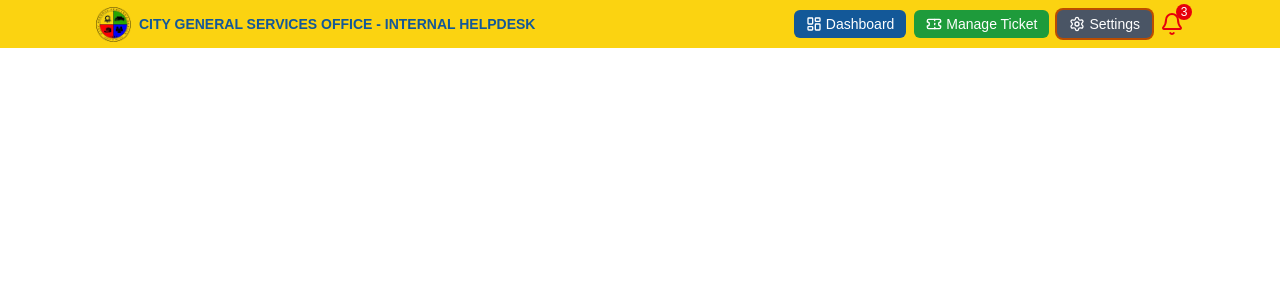
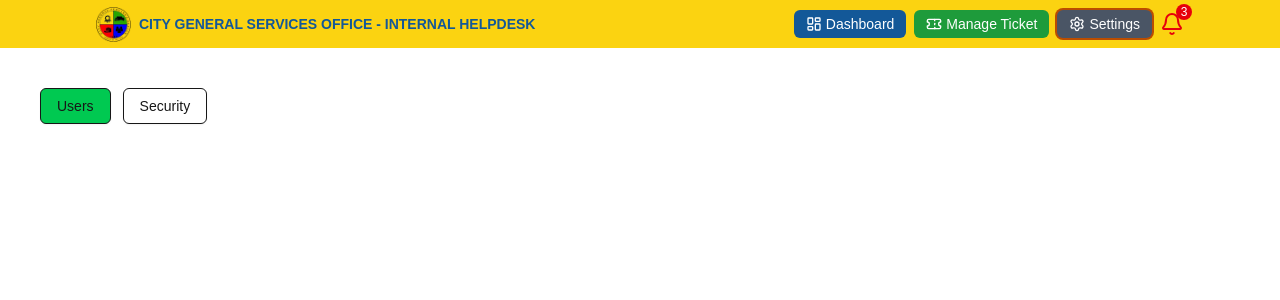
Before and after one commit to bayerische69/helpdesks, a Next.js app in the folder frontend/: page /admin/settings in a window 1280 px wide. Shown: the top 300 px of the page. Built offline with nearby package versions, Linux system fonts and the light colour scheme.

Commit message:
Added modal for settings

```diff
--- a/frontend/app/admin/settings/page.tsx
+++ b/frontend/app/admin/settings/page.tsx
@@ -1,12 +1,22 @@
 import React from 'react'
 import AdminHeader from '@/app/components/adminHeader'
+import { Button } from '@/components/ui/button'
 
 const settings = () => {
   return (
-    <div>
+    <div className='w-full'>
         <AdminHeader />
 
+        <div className="m-10">
+          <div className="flex gap-3">
+            <Button variant="outline" className='bg-green-500 cursor-pointer' >Users</Button>
+            <Button variant="outline" className='' >Security</Button>
+          </div>
 
+
+
+
+        </div>
     </div>
   )
 }
--- a/frontend/app/components/adminHeader.tsx
+++ b/frontend/app/components/adminHeader.tsx
@@ -53,7 +53,7 @@ const AdminHeader = () => {
               key={item.name}
               onClick={() => router.push(item.path)}
               className={`
-                flex items-center gap-1 text-white px-3 py-1 rounded-md text-sm
+                flex items-center gap-1 text-white px-3 py-1 rounded-md text-sm cursor-pointer
                 ${item.color}
                 ${pathname === item.path ? "ring-2 ring-amber-700" : ""}
               `}
--- /dev/null
+++ b/frontend/app/components/settingmodal.tsx
@@ -0,0 +1,31 @@
+"use client"
+import { ReactNode, useEffect} from "react";
+
+
+type ModalProps = {
+    isOpen: boolean;
+    onClose: () => void;
+    title?: string;
+    children: ReactNode;
+}
+
+export default function settingModal({isOpen, onClose, title, children}:ModalProps) {
+
+    useEffect(() => {
+        if (!isOpen) return;
+
+        const handleEsc = (e: KeyboardEvent) => {
+            if (e.key === "Escape") onClose();
+        };
+        document.addEventListener("keydown", handleEsc);
+        return () => document.removeEventListener("keydown", handleEsc);
+    }, [isOpen, onClose]);
+
+    if (!isOpen) return null;
+
+    return (
+        <div className="fixed inset-0 z-50 flex items-center justify-center">
+
+        </div>
+    )
+}
```
